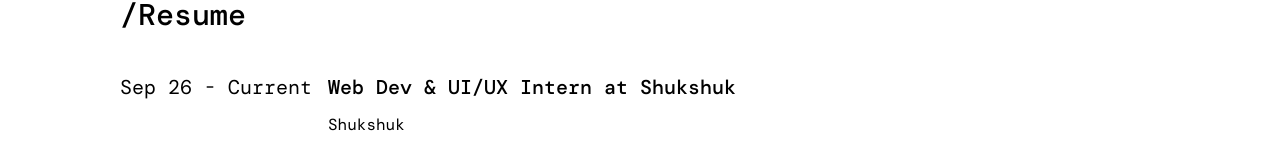
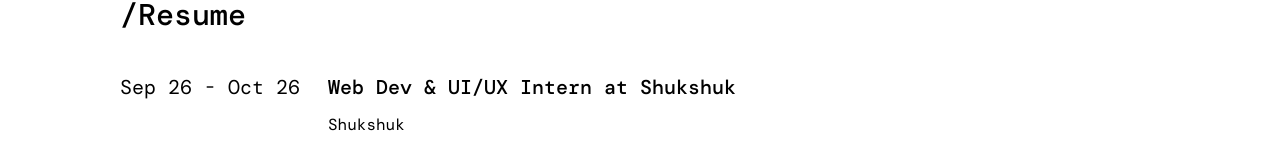
Before and after one commit to YouEsBee/portfolio, a React (Vite) app: page /portfolio/resume in a window 1280 px wide. Shown: the part 123-286 px from the top of the page. Built offline with nearby package versions, Linux system fonts and the light colour scheme; a web font is replaced by a local one.

Commit message:
updated job exp

```diff
--- a/src/job-exp.js
+++ b/src/job-exp.js
@@ -2,7 +2,7 @@
     {
         title: "Web Dev & UI/UX Intern at Shukshuk",
         company: "Shukshuk",
-        period: "Sep 26 - Current",
+        period: "Sep 26 - Oct 26",
         shortDesc: "Conducted market research and user testing to redesign and code the Shopify-powered shopping platform to be more appealing and seamless to tourists.",
         longDesc: ""
     },
```
Also changed, not shown: 1 other file (tests, documents, lock files or other folders).
